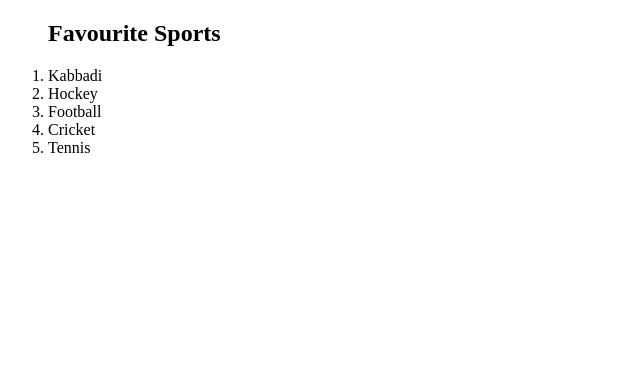
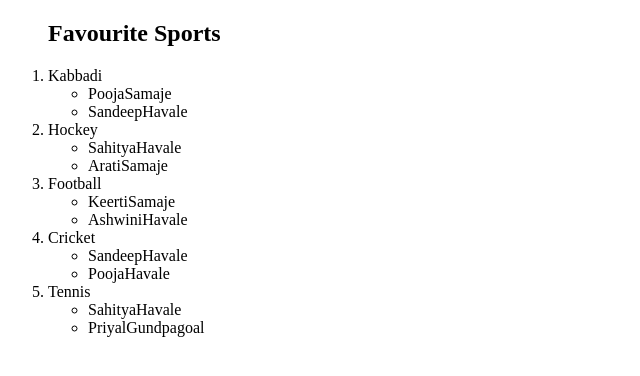
Before and after one commit to PoojaH94/Ass2_Repo, a plain HTML site: page index.html in a window 1280 px wide. Shown: the whole page, without its empty margins (0-640 px from the left). Drawn offline with Linux system fonts and the light colour scheme.

Commit message:
Added Fav Player Name

```diff
--- a/index.html
+++ b/index.html
@@ -10,10 +10,30 @@
     <ol>
         <h2>Favourite Sports</h2>
     <li>Kabbadi</li>
+    <ul>
+        <li>PoojaSamaje</li>
+        <li>SandeepHavale</li>
+    </ul>
     <li>Hockey </li>
+    <ul>
+        <li>SahityaHavale</li>
+        <li>AratiSamaje</li>
+    </ul>
     <li>Football</li>
+    <ul>
+        <li>KeertiSamaje</li>
+        <li>AshwiniHavale</li>
+    </ul>
     <li>Cricket</li>
+    <ul>
+       <li>SandeepHavale</li>
+       <li>PoojaHavale</li>
+    </ul>
     <li>Tennis</li>
+    <ul>
+        <li>SahityaHavale</li>
+        <li>PriyalGundpagoal</li>
+    </ul>
     </ol>
 </body>
 </html>
```
